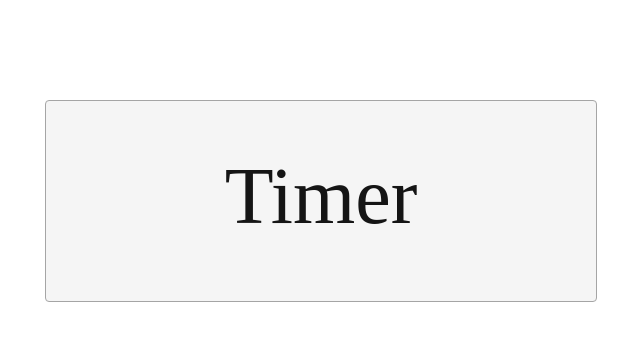
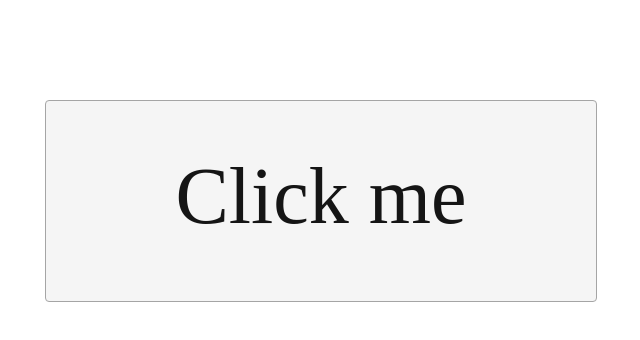
Before and after one commit to OPEOP/SS, a plain HTML site: page re_timer/index.html in a window 1280 px wide. Shown: the whole page, without its empty margins (320-960 px from the left). Drawn offline with Linux system fonts and the light colour scheme.

Commit message:
Update index.html

```diff
--- a/re_timer/index.html
+++ b/re_timer/index.html
@@ -8,7 +8,7 @@
 <body oncontextmenu="return false;">
 	<div class="wrap">
 		<div id="buttonChange" class="time">
-			<p id="display" class="time__item">Timer</p>
+			<p id="display" class="time__item">Click me</p>
 		</div>
 	</div>
 </head>
```
